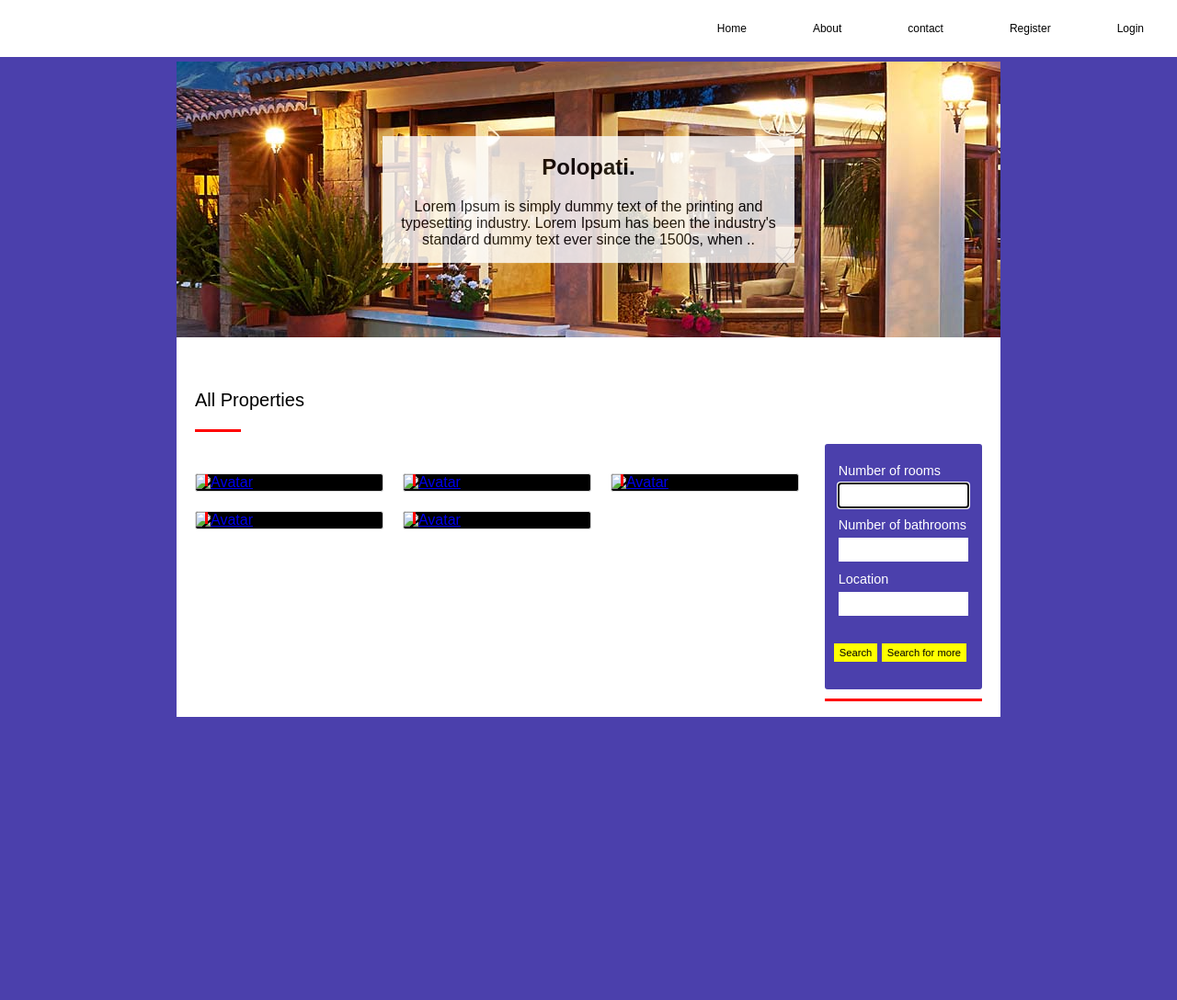
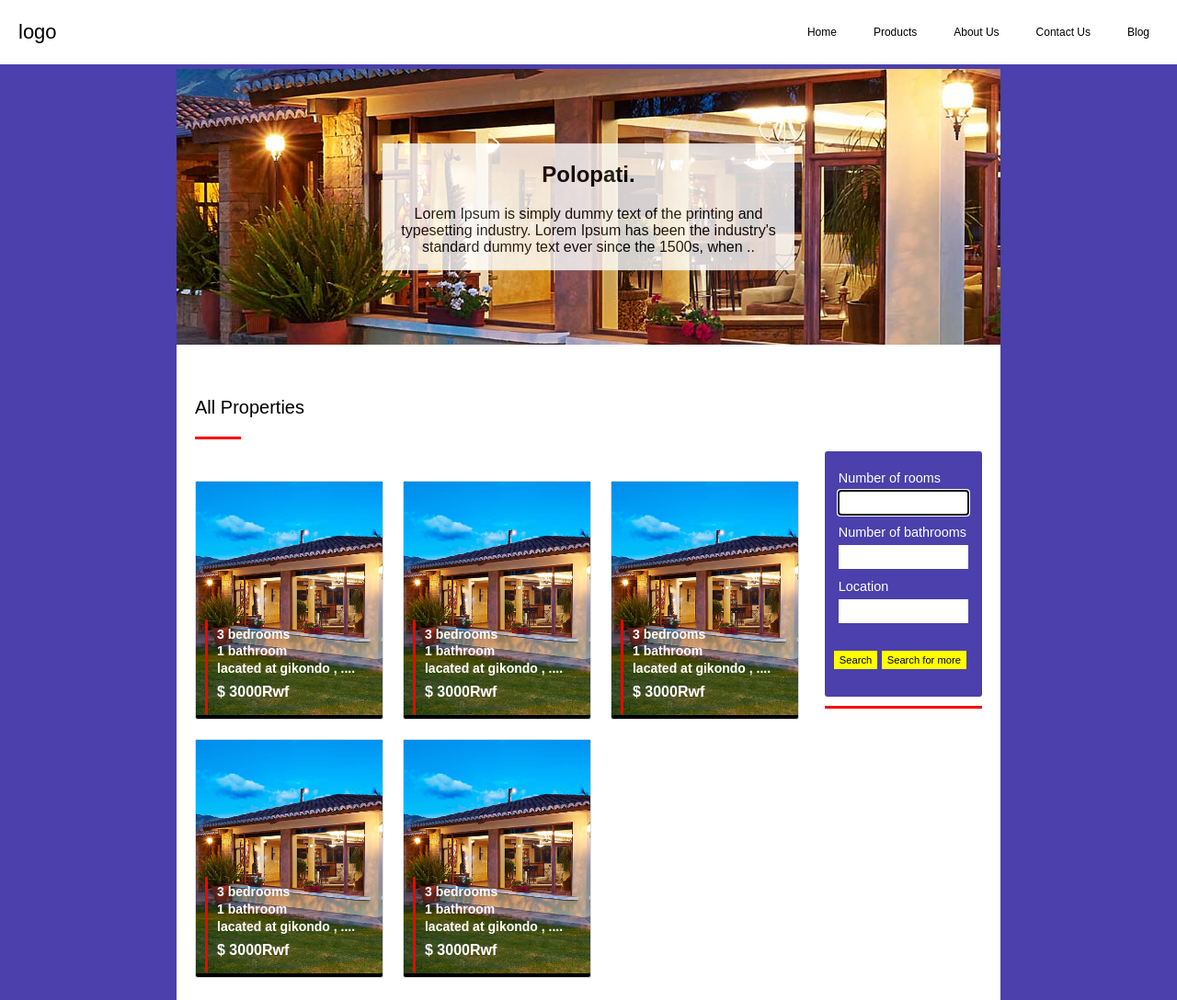
Before and after one commit to bihire/property_pro_lite, a plain HTML site: page index.html in a window 1280 px wide. Shown: the top 1088 px of the page at 92% size. Before the commit the page ends 847 px from the top, so only its background shows below. Drawn offline with Linux system fonts and the light colour scheme; files that its build step writes are made by us from their sources; files whose address does not match are found by name.

Commit message:
feat(ui): responsive navbar - the navbar changes appreance when it hits a small screen dimension - the navbar changes height when shrank [Finishes #167158791]

```diff
--- a/index.html
+++ b/index.html
@@ -6,22 +6,37 @@
   <meta name="viewport" content="width=device-width, initial-scale=1.0">
   <meta http-equiv="X-UA-Compatible" content="ie=edge">
   <link rel="stylesheet" href="css/fontawesome.min.css">
-  <link rel="stylesheet" type="text/css" href="css/home.css">
-  <link rel="stylesheet" type="text/css" href="css/navbar.css">
+  <link rel="stylesheet" type="text/css" href="ui/css/home.css">
+  <link rel="stylesheet" type="text/css" href="ui/css/navbar.css">
   <link href="https://fonts.googleapis.com/css?family=Open+Sans&display=swap" rel="stylesheet">
   <title>Document</title>
   <script src="js/fontawesome.min.js"></script>
 </head>
 
 <body>
-  <div id="navbar">
-    <a href="./login.html">Login</a>
-    <a href="./signup.html">Register</a>
-
-    <a href="#">contact</a>
-    <a href="#">About</a>
-    <a href="./index.html">Home</a>
-  </div>
+  <nav class="navbar">
+    <span class="navbar-toggle" id="js-navbar-toggle">
+      <i class="fas fa-bars"></i>
+    </span>
+    <a href="#" class="logo">logo</a>
+    <ul class="main-nav" id="js-menu">
+      <li>
+        <a href="#" class="nav-links">Home</a>
+      </li>
+      <li>
+        <a href="#" class="nav-links">Products</a>
+      </li>
+      <li>
+        <a href="#" class="nav-links">About Us</a>
+      </li>
+      <li>
+        <a href="#" class="nav-links">Contact Us</a>
+      </li>
+      <li>
+        <a href="#" class="nav-links">Blog</a>
+      </li>
+    </ul>
+  </nav>
 
   <!-- info part -->
   <div class="prime">
@@ -38,122 +53,6 @@
 
     <div class="maindiv">
       <div class="container">
-        <div class="content">
-          <h4 id="title">All Properties</h4>
-
-          <div class="main">
-            <div class="card">
-
-              <a class="property" href="./property.html"><img src="images/hd_28_1455580488.jpg" alt="Avatar"
-                  style="width:100%" class="img">
-
-
-                <div class="card-info">
-                  <h2>bro you wilding</h2>
-                  <p>Lorem, ipsum dolor sit amet consectetur adipisicing elit. Explicabo ipsam itaque dolor! Harum
-                    quidem
-                    quo reprehenderit velit ...</i></p>
-                </div>
-                <div class="sml-info">
-                  <p>3 bedrooms</p>
-                  <p>1 bathroom</p>
-                  <p>lacated at gikondo , ....</p>
-                  <h4 class="price">$ 3000Rwf</h4>
-                </div>
-              </a>
-
-            </div>
-
-            <div class="card">
-
-              <a class="property" href="./property.html"><img src="images/hd_28_1455580488.jpg" alt="Avatar"
-                  style="width:100%" class="img">
-
-
-                <div class="card-info">
-                  <h2>bro you wilding</h2>
-                  <p>Lorem, ipsum dolor sit amet consectetur adipisicing elit. Explicabo ipsam itaque dolor! Harum
-                    quidem
-                    quo reprehenderit velit ...</i></p>
-                </div>
-                <div class="sml-info">
-                  <p>3 bedrooms</p>
-                  <p>1 bathroom</p>
-                  <p>lacated at gikondo , ....</p>
-                  <h4 class="price">$ 3000Rwf</h4>
-                </div>
-              </a>
-
-            </div>
-
-            <div class="card">
-
-              <a class="property" href="./property.html"><img src="images/hd_28_1455580488.jpg" alt="Avatar"
-                  style="width:100%" class="img">
-
-
-                <div class="card-info">
-                  <h2>bro you wilding</h2>
-                  <p>Lorem, ipsum dolor sit amet consectetur adipisicing elit. Explicabo ipsam itaque dolor! Harum
-                    quidem
-                    quo reprehenderit velit ...</i></p>
-                </div>
-                <div class="sml-info">
-                  <p>3 bedrooms</p>
-                  <p>1 bathroom</p>
-                  <p>lacated at gikondo , ....</p>
-                  <h4 class="price">$ 3000Rwf</h4>
-                </div>
-              </a>
-
-            </div>
-
-            <div class="card">
-
-              <a class="property" href="./property.html"><img src="images/hd_28_1455580488.jpg" alt="Avatar"
-                  style="width:100%" class="img">
-
-
-                <div class="card-info">
-                  <h2>bro you wilding</h2>
-                  <p>Lorem, ipsum dolor sit amet consectetur adipisicing elit. Explicabo ipsam itaque dolor! Harum
-                    quidem
-                    quo reprehenderit velit ...</i></p>
-                </div>
-                <div class="sml-info">
-                  <p>3 bedrooms</p>
-                  <p>1 bathroom</p>
-                  <p>lacated at gikondo , ....</p>
-                  <h4 class="price">$ 3000Rwf</h4>
-                </div>
-              </a>
-
-            </div>
-
-            <div class="card">
-
-              <a class="property" href="./property.html"><img src="images/hd_28_1455580488.jpg" alt="Avatar"
-                  style="width:100%" class="img">
-
-
-                <div class="card-info">
-                  <h2>bro you wilding</h2>
-                  <p>Lorem, ipsum dolor sit amet consectetur adipisicing elit. Explicabo ipsam itaque dolor! Harum
-                    quidem
-                    quo reprehenderit velit ...</i></p>
-                </div>
-                <div class="sml-info">
-                  <p>3 bedrooms</p>
-                  <p>1 bathroom</p>
-                  <p>lacated at gikondo , ....</p>
-                  <h4 class="price">$ 3000Rwf</h4>
-                </div>
-              </a>
-
-            </div>
-
-          </div>
-        </div>
 
         <div class="profile">
           <div class="profile-card">
@@ -192,6 +91,124 @@
             </div>
           </div>
         </div>
+
+        <div class="content">
+          <h4 id="title">All Properties</h4>
+
+          <div class="main">
+            <div class="card">
+
+              <a class="property" href="./ui/property.html"><img src="ui/images/hd_28_1455580488.jpg" alt="Avatar"
+                  style="width:100%" class="img">
+
+
+                <div class="card-info">
+                  <h2>bro you wilding</h2>
+                  <p>Lorem, ipsum dolor sit amet consectetur adipisicing elit. Explicabo ipsam itaque dolor! Harum
+                    quidem
+                    quo reprehenderit velit ...</i></p>
+                </div>
+                <div class="sml-info">
+                  <p>3 bedrooms</p>
+                  <p>1 bathroom</p>
+                  <p>lacated at gikondo , ....</p>
+                  <h4 class="price">$ 3000Rwf</h4>
+                </div>
+              </a>
+
+            </div>
+
+            <div class="card">
+
+              <a class="property" href="./ui/property.html"><img src="ui/images/hd_28_1455580488.jpg" alt="Avatar"
+                  style="width:100%" class="img">
+
+
+                <div class="card-info">
+                  <h2>bro you wilding</h2>
+                  <p>Lorem, ipsum dolor sit amet consectetur adipisicing elit. Explicabo ipsam itaque dolor! Harum
+                    quidem
+                    quo reprehenderit velit ...</i></p>
+                </div>
+                <div class="sml-info">
+                  <p>3 bedrooms</p>
+                  <p>1 bathroom</p>
+                  <p>lacated at gikondo , ....</p>
+                  <h4 class="price">$ 3000Rwf</h4>
+                </div>
+              </a>
+
+            </div>
+
+            <div class="card">
+
+              <a class="property" href="./ui/property.html"><img src="ui/images/hd_28_1455580488.jpg" alt="Avatar"
+                  style="width:100%" class="img">
+
+
+                <div class="card-info">
+                  <h2>bro you wilding</h2>
+                  <p>Lorem, ipsum dolor sit amet consectetur adipisicing elit. Explicabo ipsam itaque dolor! Harum
+                    quidem
+                    quo reprehenderit velit ...</i></p>
+                </div>
+                <div class="sml-info">
+                  <p>3 bedrooms</p>
+                  <p>1 bathroom</p>
+                  <p>lacated at gikondo , ....</p>
+                  <h4 class="price">$ 3000Rwf</h4>
+                </div>
+              </a>
+
+            </div>
+
+            <div class="card">
+
+              <a class="property" href="./ui/property.html"><img src="ui/images/hd_28_1455580488.jpg" alt="Avatar"
+                  style="width:100%" class="img">
+
+
+                <div class="card-info">
+                  <h2>bro you wilding</h2>
+                  <p>Lorem, ipsum dolor sit amet consectetur adipisicing elit. Explicabo ipsam itaque dolor! Harum
+                    quidem
+                    quo reprehenderit velit ...</i></p>
+                </div>
+                <div class="sml-info">
+                  <p>3 bedrooms</p>
+                  <p>1 bathroom</p>
+                  <p>lacated at gikondo , ....</p>
+                  <h4 class="price">$ 3000Rwf</h4>
+                </div>
+              </a>
+
+            </div>
+
+            <div class="card">
+
+              <a class="property" href="./ui/property.html"><img src="ui/images/hd_28_1455580488.jpg" alt="Avatar"
+                  style="width:100%" class="img">
+
+
+                <div class="card-info">
+                  <h2>bro you wilding</h2>
+                  <p>Lorem, ipsum dolor sit amet consectetur adipisicing elit. Explicabo ipsam itaque dolor! Harum
+                    quidem
+                    quo reprehenderit velit ...</i></p>
+                </div>
+                <div class="sml-info">
+                  <p>3 bedrooms</p>
+                  <p>1 bathroom</p>
+                  <p>lacated at gikondo , ....</p>
+                  <h4 class="price">$ 3000Rwf</h4>
+                </div>
+              </a>
+
+            </div>
+
+          </div>
+        </div>
+
       </div>
     </div>
   </div>
--- a/ui/css/home.css
+++ b/ui/css/home.css
@@ -36,11 +36,12 @@ body {
   font-size: 16px;
   font-family: sans-serif;
   background-color: #fff;
-  margin: 67px 15%;
+  margin: 5px 15%;
 }
 
 .prime .container {
   display: flex;
+  flex-flow: row-reverse;
   width: 100%;
 }
 
--- a/ui/css/navbar.css
+++ b/ui/css/navbar.css
@@ -4,7 +4,6 @@
     top: 0;
     width: 100%;
     display: block;
-    transition: top 0.8s;
     z-index: 10;
     height: 62px;
 }
@@ -18,3 +17,85 @@
     margin: 2em 3em;
     font-size: 12px;
 }
+
+
+.navbar {
+    font-size: 12px;
+    background: #fff;
+    transition: top 0.8s;
+    padding-bottom: 10px;
+}
+
+.main-nav {
+    list-style-type: none;
+    display: none;
+}
+
+.nav-links,
+.logo {
+    text-decoration: none;
+    color: #000;
+}
+
+.main-nav li {
+    text-align: center;
+    margin: 15px auto;
+}
+
+.logo {
+    display: inline-block;
+    font-size: 22px;
+    margin-top: 10px;
+    margin-left: 20px;
+}
+
+.navbar-toggle {
+    position: absolute;
+    top: 10px;
+    right: 20px;
+    cursor: pointer;
+    color: #000;
+    font-size: 24px;
+}
+
+.active {
+    display: block;
+}
+
+@media screen and (min-width: 768px) {
+    .navbar {
+        display: flex;
+        justify-content: space-between;
+        padding-bottom: 0;
+        height: 70px;
+        align-items: center;
+    }
+
+    .main-nav {
+        display: flex;
+        margin-right: 30px;
+        flex-direction: row;
+        justify-content: flex-end;
+    }
+
+    .main-nav li {
+        margin: 0;
+    }
+
+    .nav-links {
+        margin-left: 40px;
+    }
+
+    .logo {
+        margin-top: 0;
+    }
+
+    .navbar-toggle {
+        display: none;
+    }
+
+    .logo:hover,
+    .nav-links:hover {
+        color: #000;
+    }
+}
--- a/ui/css/property.css
+++ b/ui/css/property.css
@@ -3,11 +3,6 @@ body {
   margin: 0;
   font-family: sans-serif;
   background-color: rgb(75, 64, 172);
-}
-
-a {
-  text-decoration: none;
-  background-color: black;
 }
 
 .prime {
--- /dev/null
+++ b/ui/js/navbar.js
@@ -0,0 +1,6 @@
+let mainNav = document.getElementById("js-menu");
+let navBarToggle = document.getElementById("js-navbar-toggle");
+
+navBarToggle.addEventListener("click", function () {
+  mainNav.classList.toggle("active");
+});
```
Also changed, not shown: ui/property.html (+25 -11 lines).
